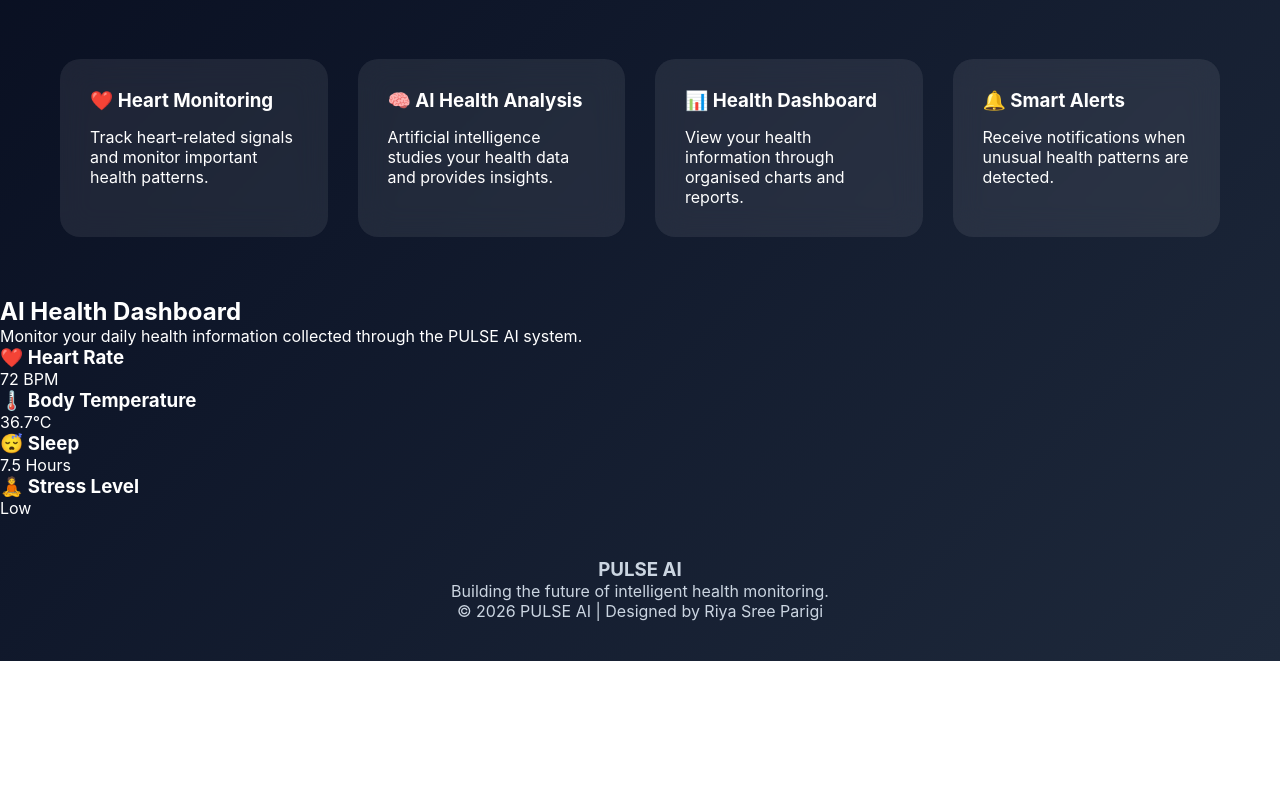
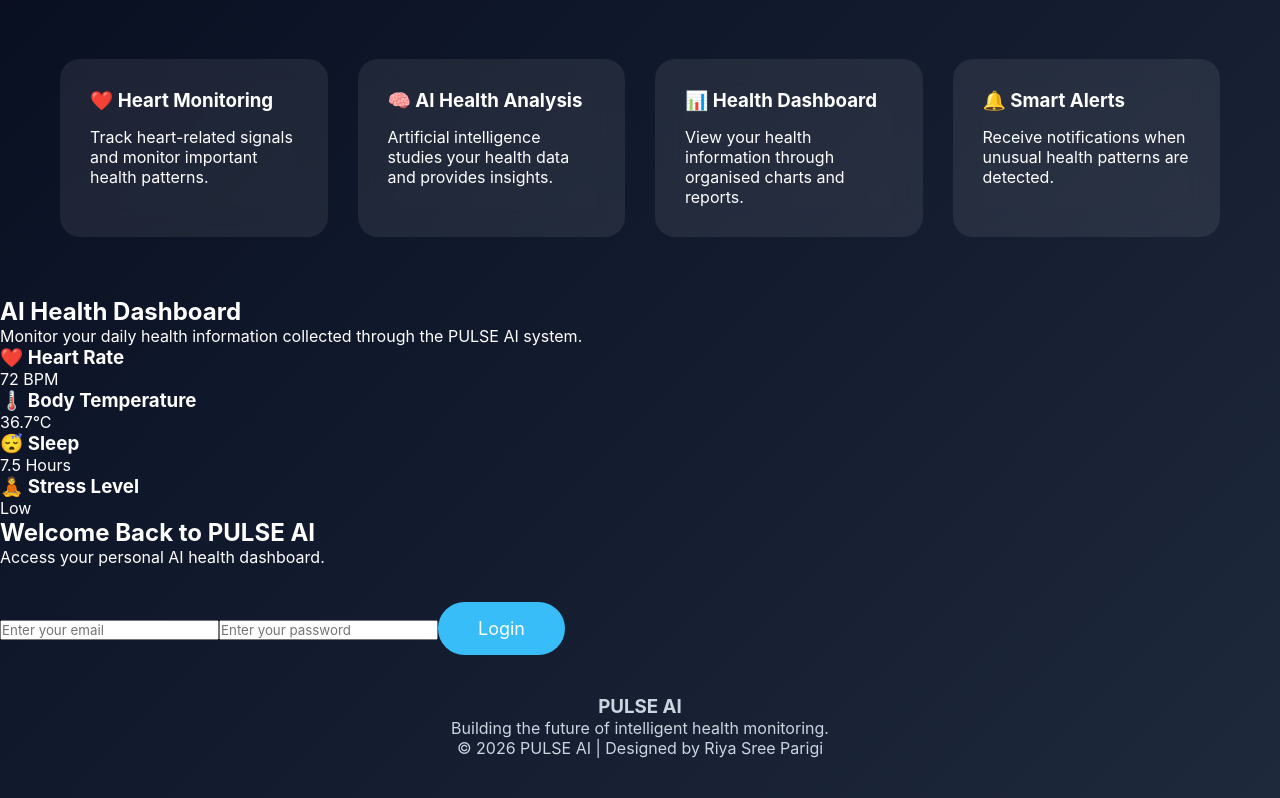
Before and after one commit to RiyaSreeParigi/pulse-ai, a React (Vite) app: page / in a window 1280 px wide. Shown: the part 839-1637 px from the top of the page. Before the commit the page ends 1500 px from the top, so only its background shows below. Built offline with nearby package versions, Linux system fonts and the light colour scheme.

Commit message:
Update App.jsx

```diff
--- a/src/App.jsx
+++ b/src/App.jsx
@@ -3,6 +3,7 @@ import Hero from "./components/Hero";
 import Pendant from "./components/Pendant";
 import Features from "./components/Features";
 import Dashboard from "./components/Dashboard";
+import Login from "./components/Login";
 import Footer from "./components/Footer";
 
 import "./App.css";
@@ -21,6 +22,8 @@ function App() {
 
       <Dashboard />
 
+      <Login />
+
       <Footer />
 
     </div>
```
